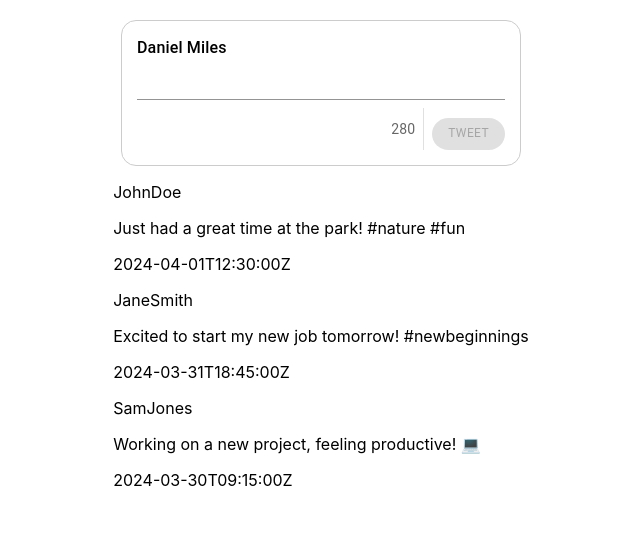
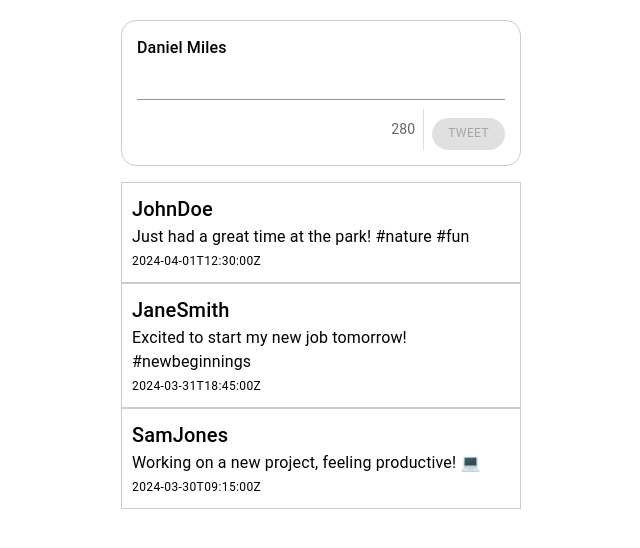
Before and after one commit to dmiles77/tweeter, a React (Create React App) app: page / in a window 1280 px wide. Shown: the top 548 px of the page, without its empty margins (319-959 px from the left). Built offline with nearby package versions, Linux system fonts and the light colour scheme.

Commit message:
tweet list alignments

```diff
--- a/src/Components/TweetList.tsx
+++ /dev/null
@@ -1,20 +0,0 @@
-import React from 'react';
-import { useAppContext } from '../Context/AppContext';
-
-const TweetList: React.FC = () => {
-  const { tweets } = useAppContext();
-
-  return (
-    <div>
-      {tweets.map((tweet) => (
-        <div key={tweet.id}>
-          <p>{tweet.author}</p>
-          <p>{tweet.content}</p>
-          <p>{tweet.createdAt}</p>
-        </div>
-      ))}
-    </div>
-  );
-};
-
-export default TweetList;
--- /dev/null
+++ b/src/Components/TweetList/TweetItem.tsx
@@ -0,0 +1,26 @@
+import React from 'react';
+import Grid from '@mui/material/Grid';
+import Typography from '@mui/material/Typography';
+import { styled } from '@mui/system';
+import { Tweet } from '../../Context/AppContext';
+
+const TweetContainer = styled(Grid)({
+    padding: '10px',
+    border: '1px solid #ccc',
+});
+
+export const TweetItem: React.FC<{ tweet: Tweet }> = ({ tweet }) => {
+    return (
+        <TweetContainer key={tweet.id} container>
+            <Grid item>
+                <Typography variant="h6">{tweet.author}</Typography> {/* Author */}
+            </Grid>
+            <Grid item>
+                <Typography variant="body1">{tweet.content}</Typography> {/* Content */}
+            </Grid>
+            <Grid item>
+                <Typography variant="caption">{tweet.createdAt}</Typography> {/* Creation date */}
+            </Grid>
+        </TweetContainer>
+    );
+};
--- /dev/null
+++ b/src/Components/TweetList/TweetList.tsx
@@ -0,0 +1,23 @@
+import React from 'react';
+import Grid from '@mui/material/Grid';
+import { styled } from '@mui/system';
+import { useAppContext } from '../../Context/AppContext';
+import { TweetItem } from './TweetItem';
+
+const TweetListContainer = styled(Grid)({
+  width: '400px',
+});
+
+const TweetList: React.FC = () => {
+  const { tweets } = useAppContext();
+
+  return (
+    <TweetListContainer>
+      {tweets.map((tweet) => (
+        <TweetItem tweet={tweet} />
+      ))}
+    </TweetListContainer>
+  );
+};
+
+export default TweetList;
--- a/src/Pages/Tweeter.tsx
+++ b/src/Pages/Tweeter.tsx
@@ -1,5 +1,5 @@
 import React from 'react';
-import TweetList from '../Components/TweetList';
+import TweetList from '../Components/TweetList/TweetList';
 import NewTweetForm from '../Components/NewTweetForm';
 import { Container, Grid } from '@mui/material';
 import { styled } from '@mui/system';
@@ -12,7 +12,7 @@ const Tweeter: React.FC = () => {
 
     return (
         <Container>
-            <PageContainer container direction='column' alignItems='center'>
+            <PageContainer spacing={2} container direction='column' alignItems='center'>
                 <Grid item>
                     <NewTweetForm />
                 </Grid>
```
